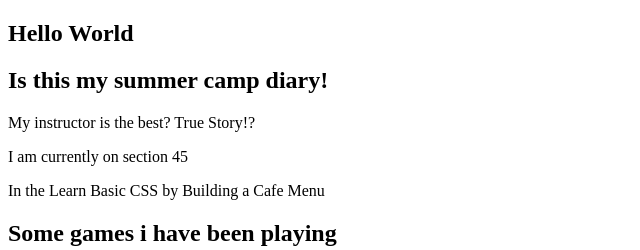
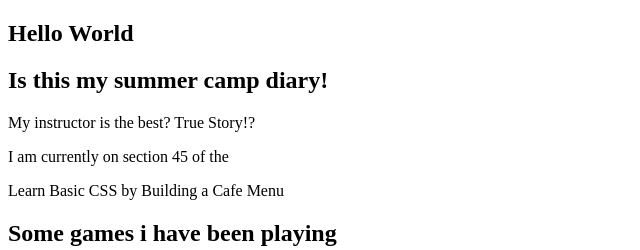
Before and after one commit to AUSernameTIN/journal, a plain HTML site: page Journal/index.html in a window 1280 px wide. Shown: the top 250 px of the page, without its empty margins (0-640 px from the left). Drawn offline with Linux system fonts and the light colour scheme.

Commit message:
Made the bobbert.html file not show the coment and changed the index html words

```diff
--- a/Journal/index.html
+++ b/Journal/index.html
@@ -13,8 +13,8 @@
                 <p>My instructor is the best? True Story!?</p>
             </section>
             <section>
-                <p>I am currently on section 45</p>
-                <p>In the Learn Basic CSS by Building a Cafe Menu</p>
+                <p>I am currently on section 45 of the</p>
+                <p>Learn Basic CSS by Building a Cafe Menu</p>
             </section>
             <section>
                 <h2>Some games i have been playing</h2>
```
Also changed, not shown: Journal/bobbert.html (+1 -1 lines).
